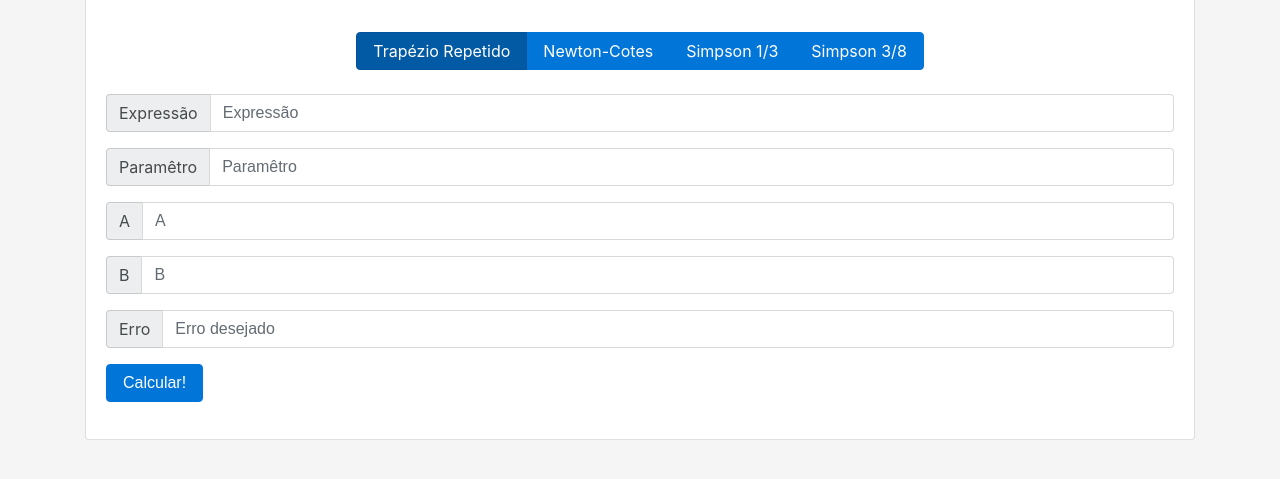
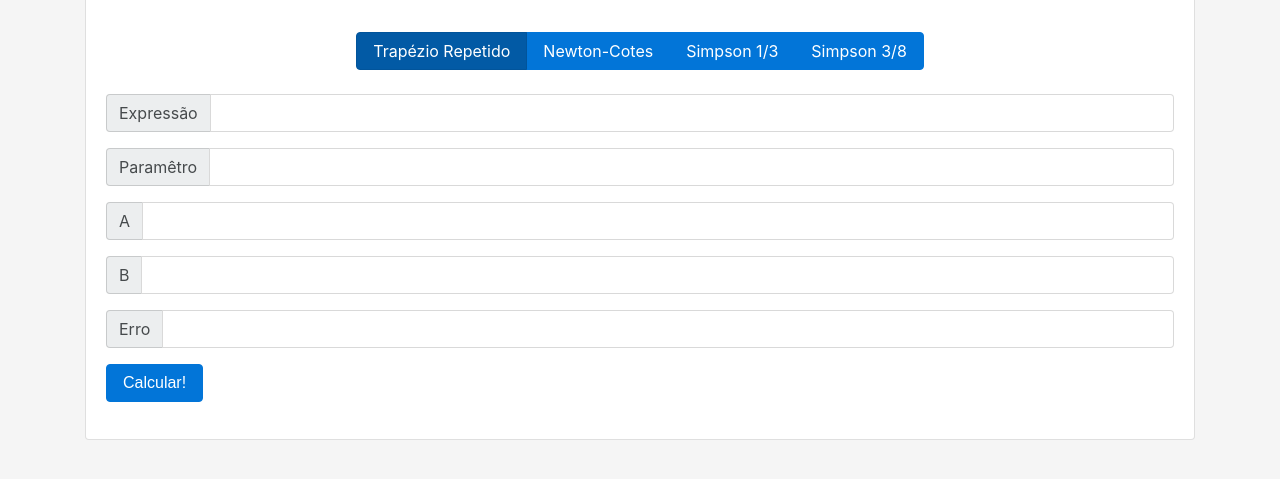
Before and after one commit to usr-igu/uni-trabalho-metodos, a plain HTML site: page view/index.html in a window 1280 px wide. Shown: the part 109-588 px from the top of the page. Drawn offline with Linux system fonts and the light colour scheme.

Commit message:
removendo redundância

```diff
--- a/view/index.html
+++ b/view/index.html
@@ -53,8 +53,7 @@
                     <div class="form-group">
                         <div class="input-group">
                             <span class="input-group-addon">Expressão</span>
-                            <input class="form-control" type="text" id="expressao" name="expressao"
-                                   placeholder="Expressão">
+                            <input class="form-control" type="text" id="expressao" name="expressao">
                         </div>
                     </div>
                 </div>
@@ -65,27 +64,25 @@
                         <div class="form-group">
                             <div class="input-group">
                                 <span class="input-group-addon">Paramêtro</span>
-                                <input class="form-control" type="text" id="parametro" name="parametro"
-                                       placeholder="Paramêtro">
+                                <input class="form-control" type="text" id="parametro" name="parametro">
                             </div>
                         </div>
                         <div class="form-group">
                             <div class="input-group">
                                 <span class="input-group-addon">A</span>
-                                <input class="form-control form-group" type="text" id="a" name="a" placeholder="A">
+                                <input class="form-control form-group" type="text" id="a" name="a">
                             </div>
                         </div>
                         <div class="form-group">
                             <div class="input-group">
                                 <span class="input-group-addon">B</span>
-                                <input class="form-control form-group" type="text" id="b" name="b" placeholder="B">
+                                <input class="form-control form-group" type="text" id="b" name="b">
                             </div>
                         </div>
                         <div class="form-group">
                             <div class="input-group">
                                 <span class="input-group-addon">Erro</span>
-                                <input class="form-control form-group" type="text" id="erro"
-                                       placeholder="Erro desejado">
+                                <input class="form-control form-group" type="text" id="erro">
                             </div>
                         </div>
                     </div>
```
